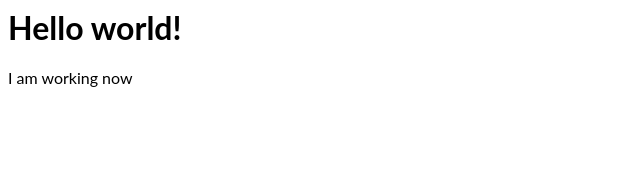
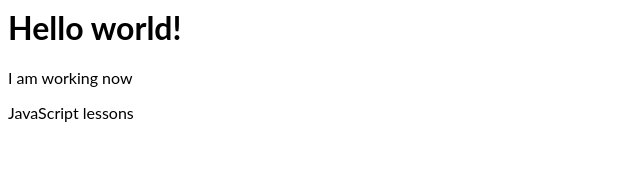
Before and after one commit to AbdunazarovU/leet-code-example, a React (Create React App) app: page / in a window 1280 px wide. Shown: the top 193 px of the page, without its empty margins (0-640 px from the left). Built offline with nearby package versions, Linux system fonts and the light colour scheme.

Commit message:
add text

```diff
--- a/App.tsx
+++ b/App.tsx
@@ -6,6 +6,7 @@ export default function App() {
     <div>
       <h1>Hello world!</h1>
       <p>I am working now</p>
+      <p>JavaScript lessons</p>
     </div>
   );
 }
```
